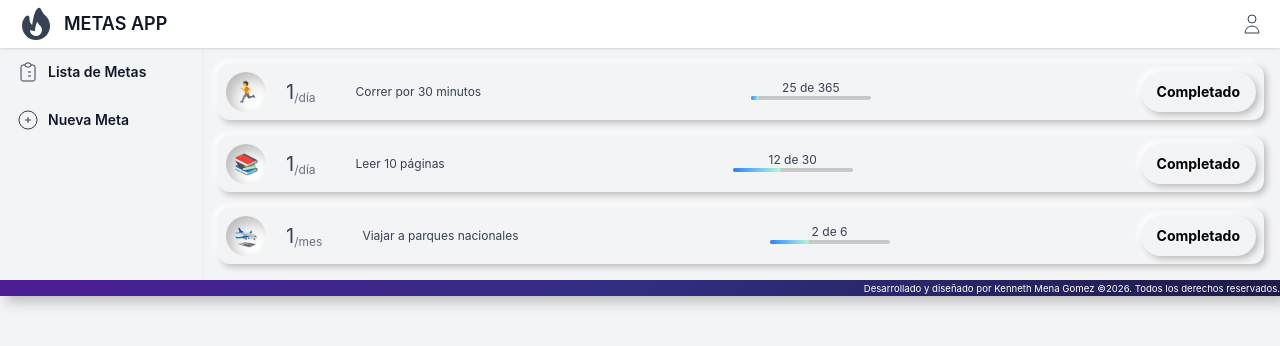
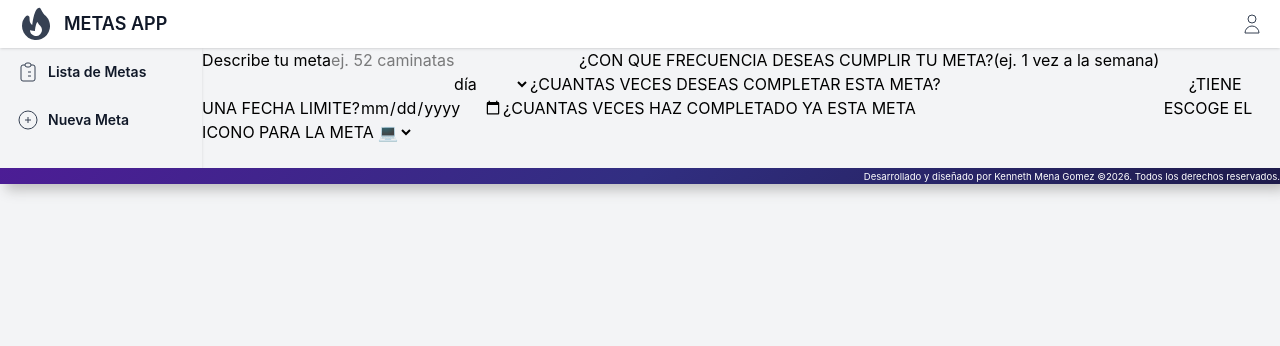
Before and after one commit to Kenneth32Mena/metasApp, a React (Vite) app: page / in a window 1280 px wide. Shown: the top 346 px of the page. Built offline with nearby package versions, Linux system fonts and the light colour scheme.

Commit message:
HTML para detalles.jsx

```diff
--- a/src/components/nueva/Nueva.jsx
+++ b/src/components/nueva/Nueva.jsx
@@ -1,9 +1,50 @@
 function Nueva() {
+    const frecuencias = ["día", "semana", "mes", "año"];
+    const iconos = ["💻", "🏃‍♂️", "📚", "✈️", "💵"];
+
+
     return (
-        <>
+        <div>
+            <form action="#">
+                <label>
+                    Describe tu meta
+                    <input placeholder="ej. 52 caminatas" />
+                </label>
+                <label>
+                    ¿CON QUE FRECUENCIA DESEAS CUMPLIR TU META?(ej. 1 vez a la semana)
+                    <input type="number" />
+                    <select>
+                        {frecuencias.map(frecuencia=> <option value={frecuencia}>{frecuencia}</option>)}
+                    </select>
+                </label>
+                <label>
+                    ¿CUANTAS VECES DESEAS COMPLETAR ESTA META?
+                    <input type="number" />
+                </label>
+                <label>
+                    ¿TIENE UNA FECHA LIMITE?
+                    <input type="date" />
+                </label>
+                <label>
+                    ¿CUANTAS VECES HAZ COMPLETADO YA ESTA META
+                    <input type="number" />
 
-        </>
-     );
+                </label>
+                <label>
+                    ESCOGE EL ICONO PARA LA META
+                    <select>
+                        {iconos.map(icono => <option value={icono}>{icono}</option>)}
+
+                    </select>
+                </label>
+            </form>
+            <div>
+                <button></button>
+
+                <button></button>
+            </div>
+        </div>
+    );
 }
 
 export default Nueva;
--- a/src/main.jsx
+++ b/src/main.jsx
@@ -5,12 +5,13 @@ import Principal  from './components/compartidos/Principal.jsx';
 import Encabezado from './components/compartidos/Encabezado.jsx';
 import Pie from './components/compartidos/Pie.jsx';
 import Lista from './components/lista/Lista.jsx';
+import Nueva from './components/nueva/Nueva.jsx';
 let root =createRoot(document.getElementById('root'));
 root.render(
   <StrictMode>
     <Encabezado/>
     <Principal>
-    <Lista/>
+    <Nueva/>
     </Principal>
     <Pie/>
   </StrictMode>
```
